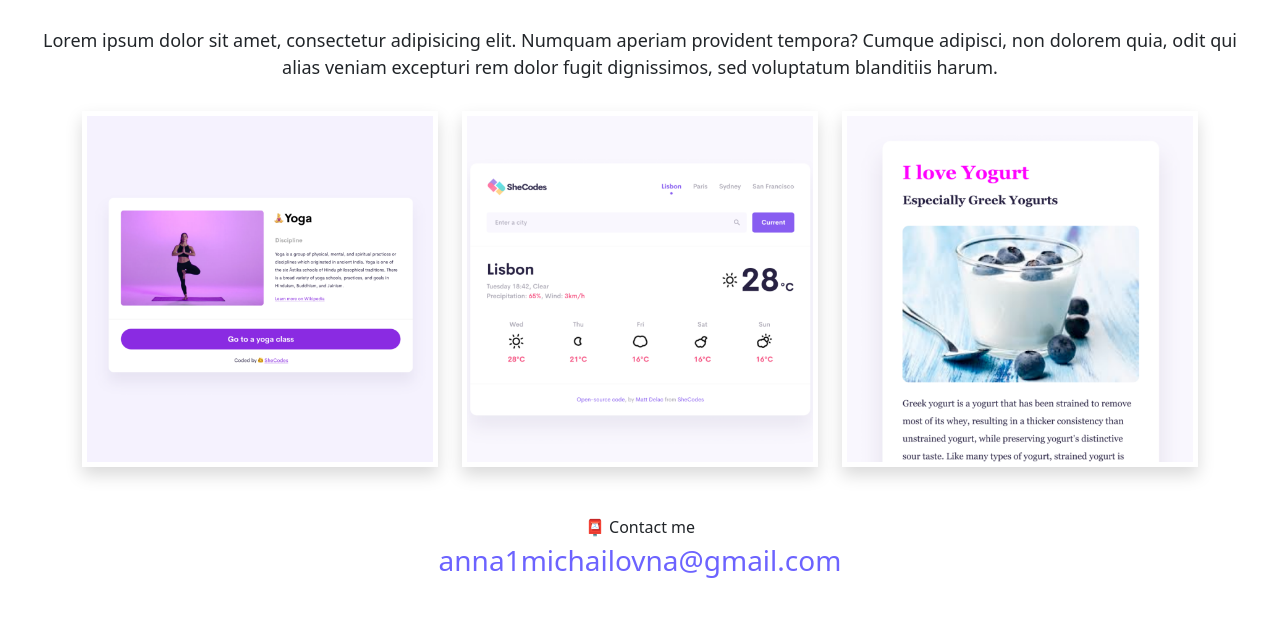
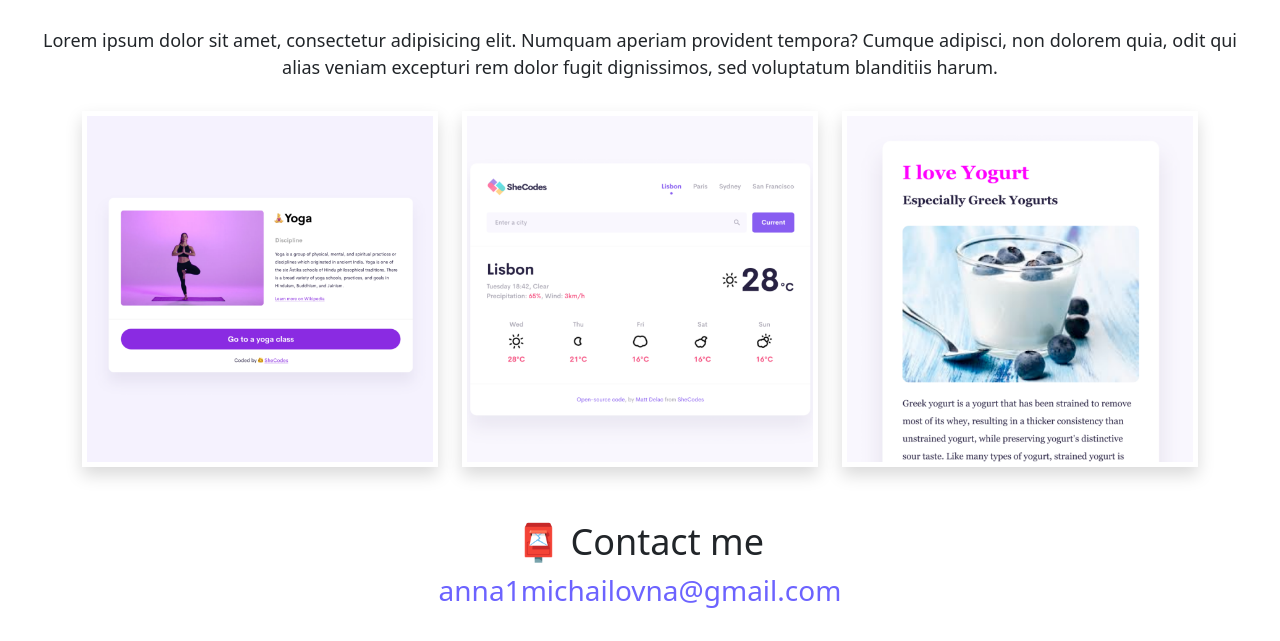
Before and after one commit to Hanna-Mik/advenced-tools-homework, a plain HTML site: page about.html in a window 1280 px wide. Shown: the part 253-894 px from the top of the page. Before the commit the page ends 864 px from the top, so only its background shows below. Drawn offline with nearby package versions, Linux system fonts and the light colour scheme.

Commit message:
contacts section font-size changed

```diff
--- a/style.css
+++ b/style.css
@@ -85,6 +85,9 @@ p {
 .email-link:hover {
   text-decoration: underline;
 }
+#contact {
+  font-size: 36px;
+}
 .flag-emoji {
   width: 30px;
 }
```
